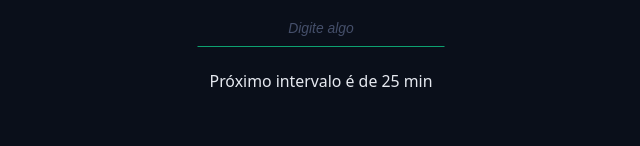
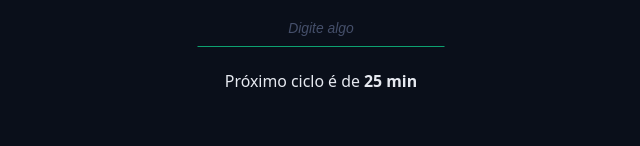
Before and after one commit to GiovaniMSJ/Pomodoro-React, a React (Vite) app: page / in a window 1280 px wide. Shown: the part 590-736 px from the top of the page, without its empty margins (319-959 px from the left). Built offline with nearby package versions, Linux system fonts and the light colour scheme.

Commit message:
feat: Add Tips component to display task-related tips based on current cycle

```diff
--- a/src/components/MainForm/index.tsx
+++ b/src/components/MainForm/index.tsx
@@ -9,6 +9,7 @@
 import { getNextCycle } from "../../utils/getNextCycle";
 import { getNextCycleType } from "../../utils/getNextCycleTypes";
 import { formatSecondsToMinutes } from "../../utils/formatSecondsToMinutes";
+import { Tips } from "../tips";
 
 export function MainForm () {
     const [taskName, SetTaskName] = useState('')
@@ -86,7 +87,7 @@
         </div>
 
         <div className="forRow">
-            <p>Próximo intervalo é de 25 min</p>
+            <Tips />
         </div>
 
         {state.currentCycle > 0 && (
--- /dev/null
+++ b/src/components/tips/index.tsx
@@ -0,0 +1,31 @@
+import { useTaskContext } from "../../contexts/TaskContext/UseTaskContext";
+import { getNextCycle } from "../../utils/getNextCycle";
+import { getNextCycleType } from "../../utils/getNextCycleTypes";
+
+
+export function Tips() {
+    const { state } = useTaskContext()
+
+    const nextCycle = getNextCycle(state.currentCycle)
+    const nextCycleType = getNextCycleType(nextCycle);
+
+    //tips
+    const tipsForWhenActiveTask = {
+        workTime : <span>Foque por <b>{state.config.workTime} min</b></span>,
+        shortBreakTime: <span>Descanse por <b>{state.config.shortBreakTime} min</b></span>,
+        longBreakTime: <span>Próximo descanso longo</span>
+    }
+
+    const tipsForNoWhenActiveTask = {
+        workTime : <span>Próximo ciclo é de <b>{state.config.workTime} min</b></span>,
+        shortBreakTime: ( <span>Próximo ciclo é de <b>{state.config.shortBreakTime} min</b></span> ),
+        longBreakTime: <span>Descanso longo</span>
+    }
+
+    return (
+        <>
+            {!!state.activeTask && tipsForWhenActiveTask[state.activeTask.type]}
+            {!state.activeTask && tipsForNoWhenActiveTask[nextCycleType]}
+        </>
+    )
+}
```
